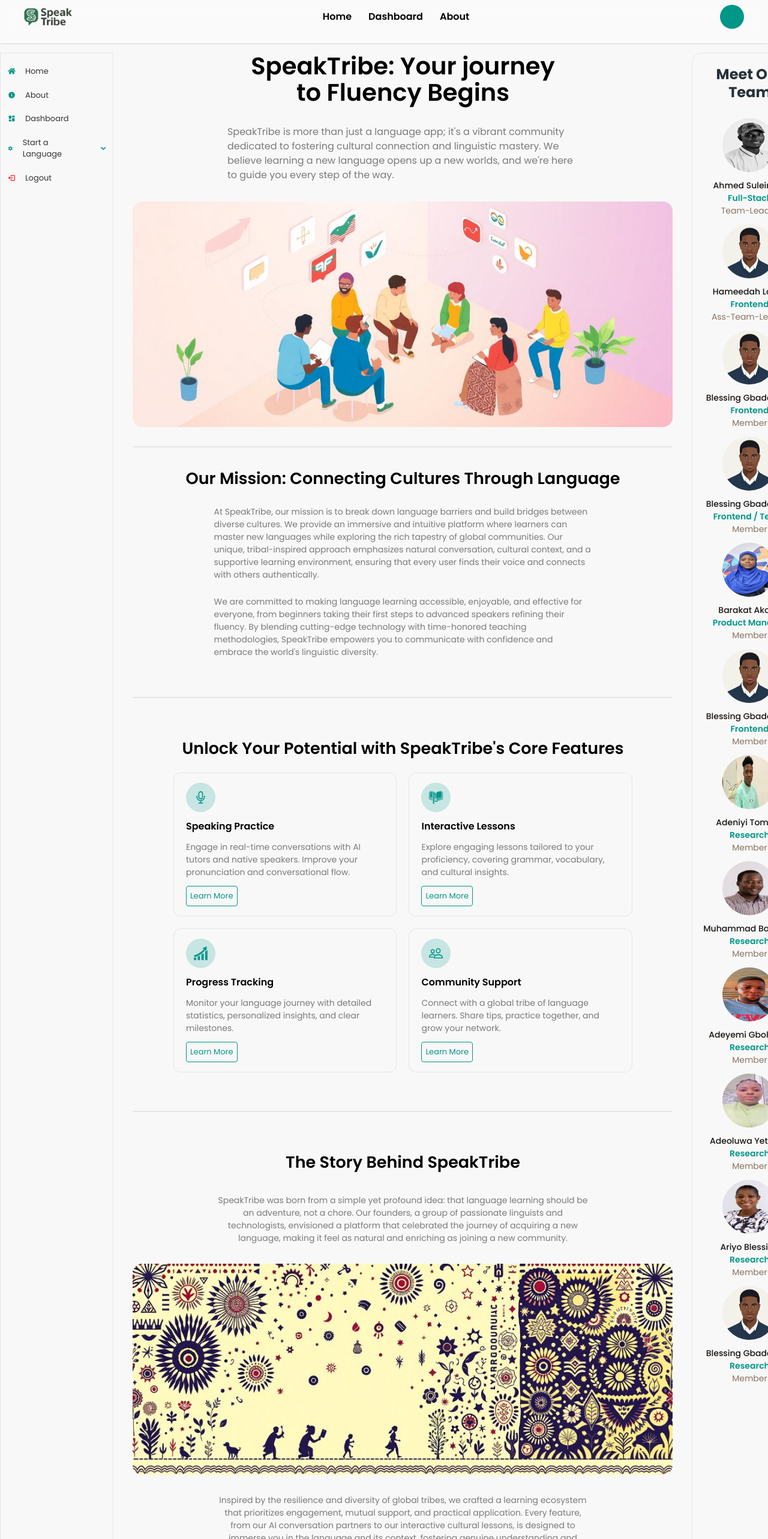
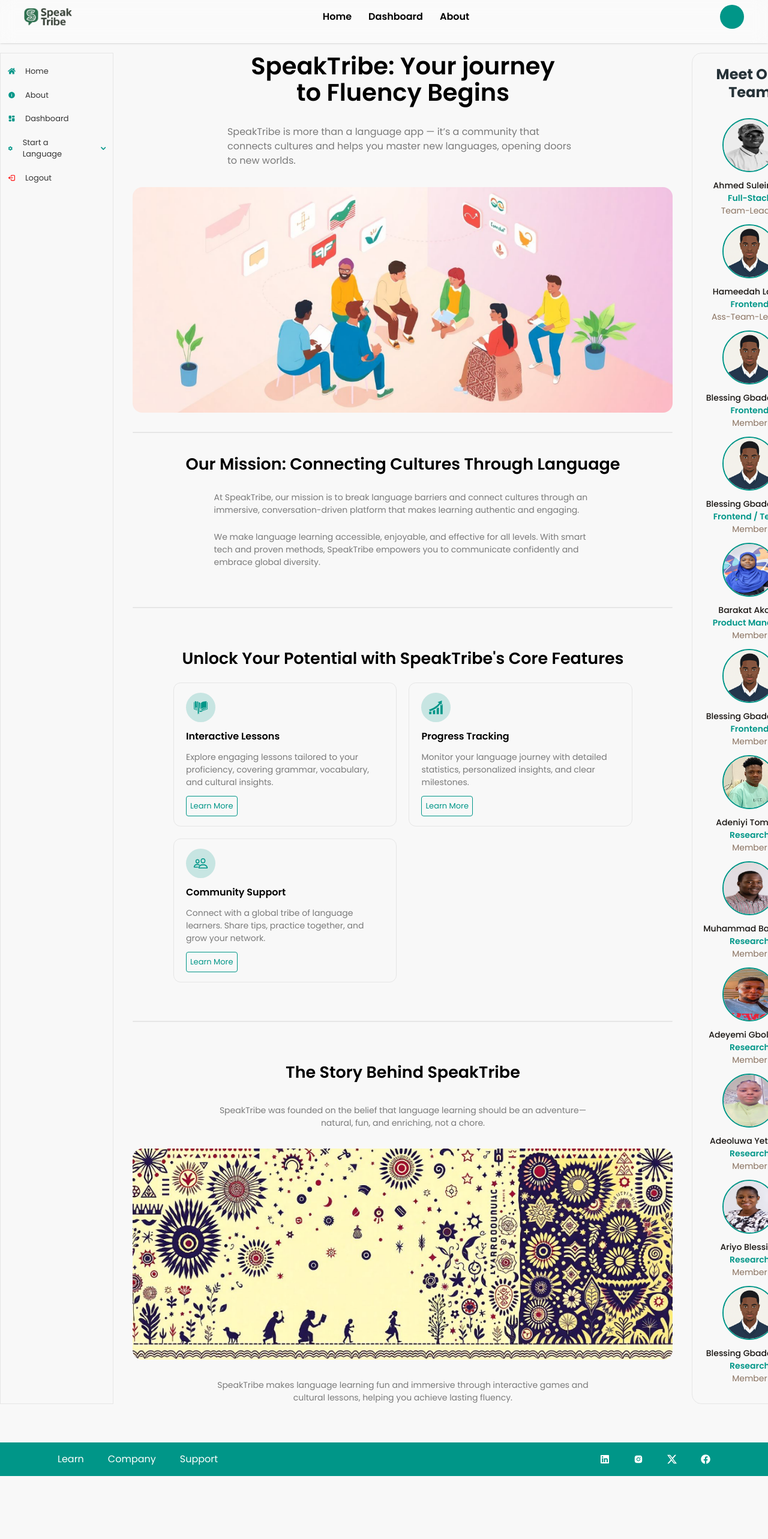
Before and after one commit to SpeakTribe-2-0/speaktribe-frontend, a React (Vite) app: page /about in a window 1280 px wide. Shown: the top 2566 px of the page at 60% size. After the commit the page ends 2461 px from the top, so only its background shows below. Built offline with nearby package versions, Linux system fonts and the light colour scheme.

Commit message:
made changes review from bigbaby

```diff
--- a/src/components/Navbar.jsx
+++ b/src/components/Navbar.jsx
@@ -1,4 +1,4 @@
-import React, { useEffect, useState } from 'react';
+import React, { useEffect, useRef, useState } from 'react';
 import { IoPersonOutline } from 'react-icons/io5';
 import logo from '../assets/speakTribe-logo.png';
 import { FaHome } from 'react-icons/fa';
@@ -15,6 +15,24 @@
   const [open, setOpen] = useState(false);
   const [user, setUser] = useState(null);
   const [showUserMenu, setShowUserMenu] = useState(false);
+  const menuRef = useRef(null); // ✅ reference to the whole menu
+
+  // const getUserInitial = () => "U"; // example
+
+  useEffect(() => {
+    const handleClickOutside = (event) => {
+      // if click is outside menu, close it
+      if (menuRef.current && !menuRef.current.contains(event.target)) {
+        setShowUserMenu(false);
+      }
+    };
+
+    document.addEventListener("mousedown", handleClickOutside);
+
+    return () => {
+      document.removeEventListener("mousedown", handleClickOutside);
+    };
+  }, []);
 
   useEffect(() => {
     if (isOpen) {
@@ -58,13 +76,14 @@
         <p onClick={() => navigate('/about')}>About</p>
       </div>
 
-      <div className='flex justify-center items-center gap-7 cursor-pointer relative'>
+      <div ref={menuRef} className='relative flex justify-center items-center gap-7 cursor-pointer '>
         <IoPersonOutline size={20} color='#009688' className='hidden' />
 
         {/* User Profile with Initial */}
         <div
           onClick={() => setShowUserMenu(!showUserMenu)}
-          className='rounded-full w-[40px] h-[40px] bg-[#009688] max-mobile:hidden text-white font-bold text-xl flex items-center justify-center cursor-pointer relative'>
+          className="rounded-full w-[40px] h-[40px] bg-[#009688] hover:bg-white hover:text-[#009688] hover:border-[#009688] hover:border transition-all duration-400 ease-in-out max-mobile:hidden text-white font-bold text-xl flex items-center justify-center cursor-pointer"
+        >
           {getUserInitial()}
         </div>
 
--- a/src/pages/site/About.jsx
+++ b/src/pages/site/About.jsx
@@ -33,7 +33,7 @@
   ]
 
   const features1 = [
-    { icon: <IoMicOutline size={25} color='#009688' />, heading: 'Speaking Practice', text: 'Engage in real-time conversations with AI tutors and native speakers. Improve your pronunciation and conversational flow.' },
+    // { icon: <IoMicOutline size={25} color='#009688' />, heading: 'Speaking Practice', text: 'Engage in real-time conversations with AI tutors and native speakers. Improve your pronunciation and conversational flow.' },
     { icon: <GiBookmarklet size={25} color='#009688' />, heading: 'Interactive Lessons', text: 'Explore engaging lessons tailored to your proficiency, covering grammar, vocabulary, and cultural insights.' },
     { icon: <GiProgression size={25} color='#009688' />, heading: 'Progress Tracking', text: 'Monitor your language journey with detailed statistics, personalized insights, and clear milestones.' },
     { icon: <IoPeopleOutline size={25} color='#009688' />, heading: 'Community Support', text: 'Connect with a global tribe of language learners. Share tips, practice together, and grow your network.' },
@@ -55,7 +55,7 @@
             <p className=' w-[65%] text-[#7a7a7a] mx-auto
             max-tablet:w-[86%]
             '>
-              SpeakTribe is more than just a language app; it's a vibrant community dedicated to fostering cultural connection and linguistic mastery. We believe learning a new language opens up a new worlds, and we're here to guide you every step of the way.
+              SpeakTribe is more than a language app — it’s a community that connects cultures and helps you master new languages, opening doors to new worlds.
             </p>
           </div>
           <div className=' flex justify-center w-[900px] mx-auto
@@ -78,12 +78,12 @@
           <p className=' text-[#7a7a7a] text-[14px] w-[70%] mx-auto
           max-tablet:w-[90%]
           '>
-            At SpeakTribe, our mission is to break down language barriers and build bridges between diverse cultures. We provide an immersive and intuitive platform where learners can master new languages while exploring the rich tapestry of global communities. Our unique, tribal-inspired approach emphasizes natural conversation, cultural context, and a supportive learning environment, ensuring that every user finds their voice and connects with others authentically.
+            At SpeakTribe, our mission is to break language barriers and connect cultures through an immersive, conversation-driven platform that makes learning authentic and engaging.
           </p>
           <p className=' text-[#7a7a7a] text-[14px] w-[70%] mx-auto
           max-tablet:w-[90%]
           '>
-            We are committed to making language learning accessible, enjoyable, and effective for everyone, from beginners taking their first steps to advanced speakers refining their fluency. By blending cutting-edge technology with time-honored teaching methodologies, SpeakTribe empowers you to communicate with confidence and embrace the world's linguistic diversity.
+            We make language learning accessible, enjoyable, and effective for all levels. With smart tech and proven methods, SpeakTribe empowers you to communicate confidently and embrace global diversity.
           </p>
         </div>
 
@@ -134,7 +134,7 @@
           <p className=' font-semibold text-[27px] text-center'>The Story Behind SpeakTribe</p>
           <p className=' text-[#7a7a7a] text-[14px] w-[70%] mx-auto
           max-tablet:w-[90%]
-          '>SpeakTribe was born from a simple yet profound idea: that language learning should be an adventure, not a chore. Our founders, a group of passionate linguists and technologists, envisioned a platform that celebrated the journey of acquiring a new language, making it feel as natural and enriching as joining a new community.</p>
+          '>SpeakTribe was founded on the belief that language learning should be an adventure—natural, fun, and enriching, not a chore.</p>
           <div className=' flex justify-center w-[900px] mx-auto
           max-tablet:w-[450px]
           max-mobile:w-[320px]
@@ -143,7 +143,7 @@
           </div>
           <p className=' text-[#7a7a7a] text-[14px] w-[70%] mx-auto
           max-tablet:w-[90%]
-          '>Inspired by the resilience and diversity of global tribes, we crafted a learning ecosystem that prioritizes engagement, mutual support, and practical application. Every feature, from our AI conversation partners to our interactive cultural lessons, is designed to immerse you in the language and its context, fostering genuine understanding and lasting fluency. Join us, and become part of the SpeakTribe.</p>
+          '>SpeakTribe makes language learning fun and immersive through interactive games and cultural lessons, helping you achieve lasting fluency.</p>
         </div>
 
         <hr className="my-8 border-[#9d9d9d33] border-1 rounded-4xl hidden max-tablet:block" />
@@ -157,7 +157,7 @@
               <div key={index} className="flex flex-col gap-3 text-center  justify-center items-center">
                 <div className="px-4">
                   <div>
-                    <img src={data.image} alt="" className="w-[90px] bg-center bg-no-repeat aspect-square bg-cover rounded-full" />
+                    <img src={data.image} alt="" className="w-[90px] border-2 border-[#009688] bg-center bg-no-repeat aspect-square bg-cover rounded-full" />
                   </div>
                 </div>
                 <div>
@@ -177,10 +177,10 @@
         <div className="grid grid-cols-[repeat(auto-fit,minmax(158px,1fr))] gap-3 p-4 place-items-center">
 
           {groupMembers.map((data, index) => (
-            <div key={index} className="flex flex-col gap-3 text-center  justify-center items-center">
+            <div key={index} className="flex flex-col gap-3 text-center justify-center items-center">
               <div className="px-4">
-                <div>
-                  <img src={data.image} alt="" className="w-[90px] bg-center bg-no-repeat aspect-square bg-cover rounded-full" />
+                <div className=''>
+                  <img src={data.image} alt="" className="w-[90px] border-2 border-[#009688] bg-center bg-no-repeat aspect-square bg-cover rounded-full" />
                 </div>
               </div>
               <div>
--- a/src/pages/site/Dashboard.jsx
+++ b/src/pages/site/Dashboard.jsx
@@ -11,7 +11,7 @@
   const { languageProgress, overallProgress, loadAllProgress } = useProgress(selectedLanguage);
 
   // Available languages
-  const languages = ['Igbo', 'Yoruba', 'Hausa'];
+  const languages = [ 'Yoruba','Igbo', 'Hausa'];
 
   // Sections to display
   const sections = ['Alphabet', 'Words', 'Sentences'];
--- a/src/pages/site/HomePage.jsx
+++ b/src/pages/site/HomePage.jsx
@@ -40,9 +40,9 @@
         <section className="width flex justify-around w-full max-tablet:flex-col mb-24">
 
 
-          <div className=" w-[30%] max-tablet:w-[90%] mx-auto gap-4 flex flex-col shadow-2xl pb-5 max-tablet:mb-10">
+          <div className=" w-[30%] max-tablet:w-[90%] mx-auto gap-4 flex flex-col shadow-2xl pb-5 max-tablet:mb-10 rounded-b-2xl">
 
-            <div className="">
+            <div className="mx-auto">
               <img
                 src="./igboWoman.png"
                 alt=""
@@ -85,8 +85,8 @@
             </div>
           </div>
 
-          <div className=" w-[30%] max-tablet:w-[90%] mx-auto  gap-4 flex flex-col shadow-2xl pb-5  max-tablet:mb-10">
-            <div className="">
+          <div className=" w-[30%] max-tablet:w-[90%] mx-auto  gap-4 flex flex-col shadow-2xl pb-5  max-tablet:mb-10 rounded-b-2xl">
+            <div className="mx-auto">
               <img
                 src="./yorubaMan.png"
                 alt=""
@@ -130,9 +130,9 @@
             </div>
           </div>
 
-          <div className=" w-[30%] max-tablet:w-[90%] mx-auto gap-4 flex flex-col shadow-2xl pb-5">
+          <div className=" w-[30%] max-tablet:w-[90%] mx-auto gap-4 flex flex-col shadow-2xl pb-5 rounded-b-2xl ">
 
-            <div className="">
+            <div className="mx-auto">
               <img
                 src="./hausa.jpg"
                 alt=""
```
Also changed, not shown: src/assets/obQqih.png (added), src/assets/team/Tomiwa.jpg.
